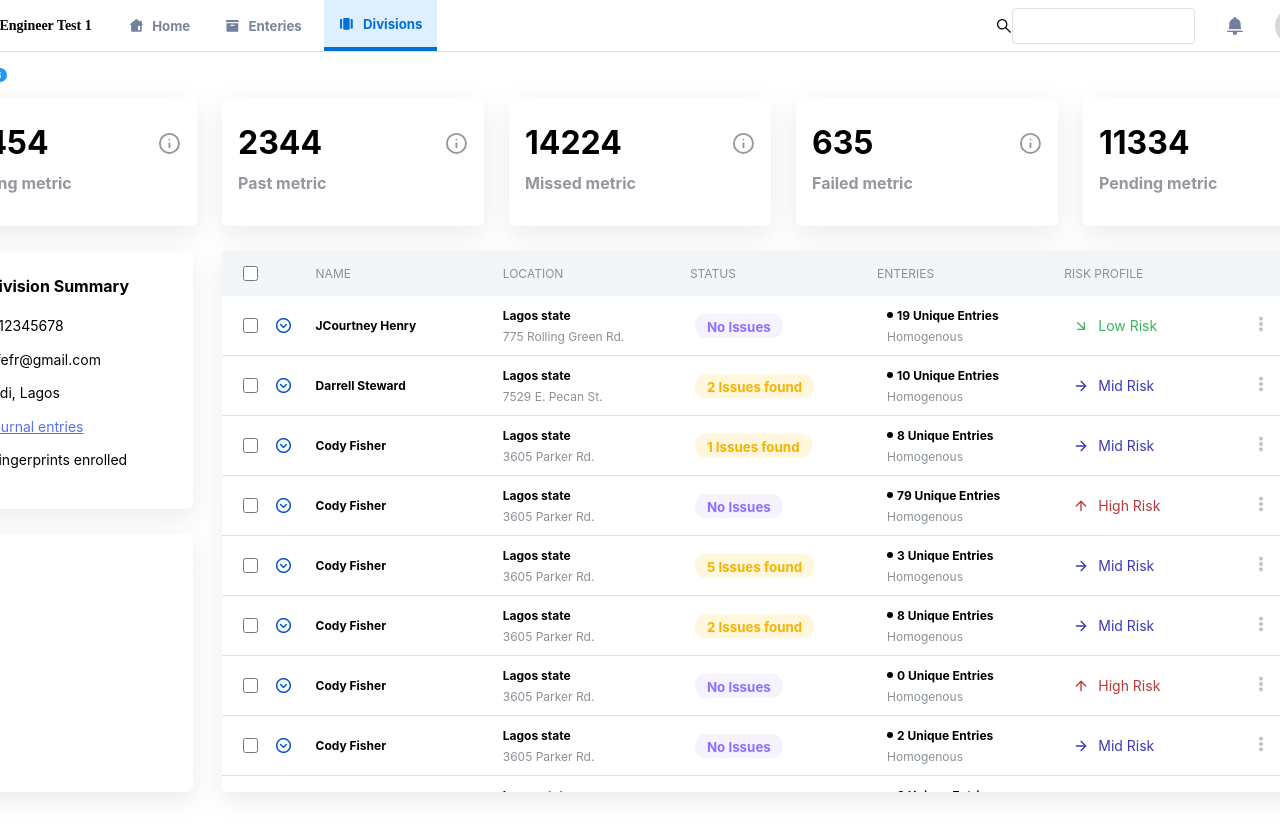
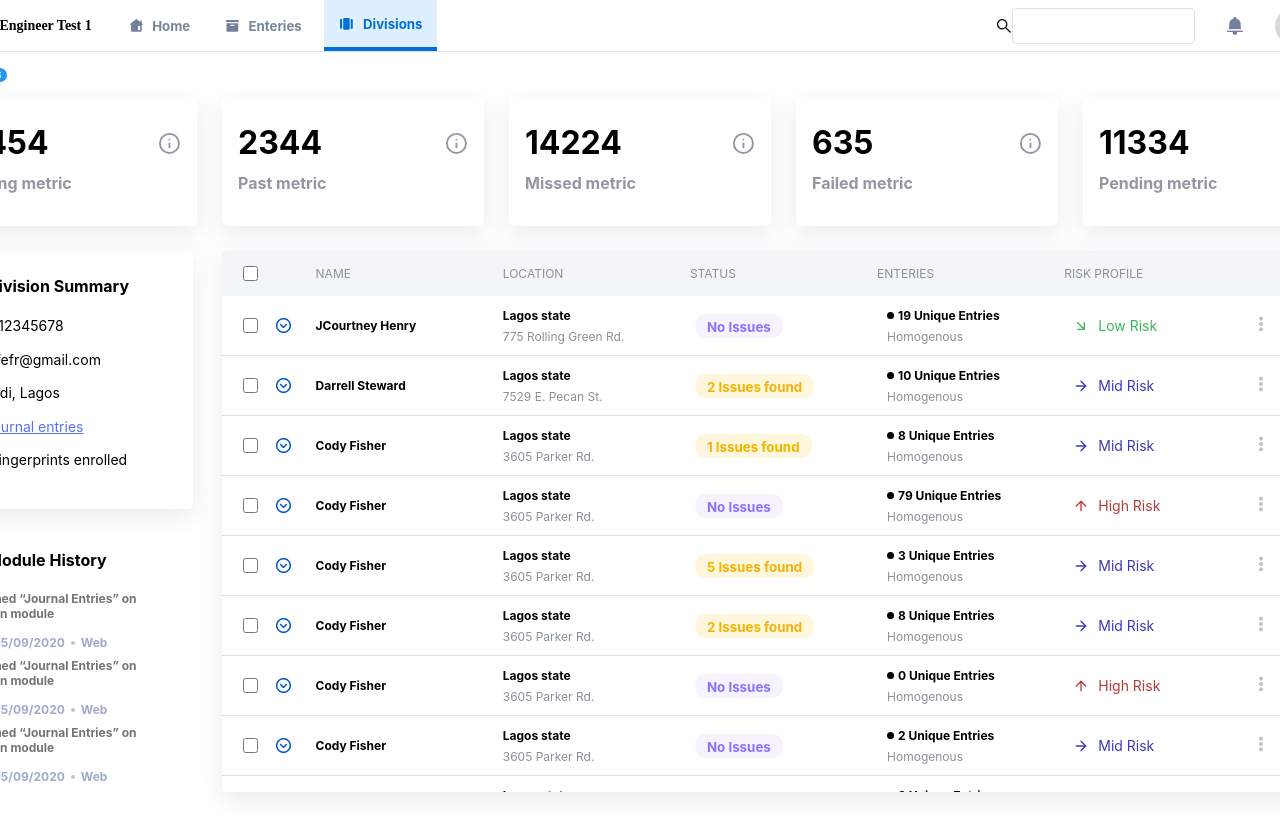
Before and after one commit to Bondesvick/Fe-Engineer, a React (Create React App) app: page / in a window 1280 px wide. Shown: the top 836 px of the page. Built offline with nearby package versions, Linux system fonts and the light colour scheme.

Commit message:
added history area

```diff
--- a/src/Components/History.jsx
+++ b/src/Components/History.jsx
@@ -5,13 +5,12 @@ const Main = styled.div`
     background-color: #fff;
     width: 258px;
     height: 258px;
-    box-shadow: rgba(149, 157, 165, 0.2) 0px 8px 24px;
+    /* box-shadow: rgba(149, 157, 165, 0.2) 0px 8px 24px; */
     border-radius: 6px;
     display: flex;
     flex-direction: column;
-    position: relative;
-    justify-content: space-around;
-    padding-left: 16px;
+    justify-content: flex-start;
+    padding: 0px 9px;
 
     grid-column-start: 1;
     grid-column-end: 2;
@@ -19,9 +18,80 @@ const Main = styled.div`
     grid-row-end: 6;
 `
 
+const Notification = styled.div`
+     display: flex;
+    flex-direction: row;
+    justify-content: flex-start;
+    width: 100%;
+    height: 100%;
+    margin-top: 9px;
+
+
+
+`
+
 export default function History() {
     return (
         <Main>
+            <div style={{display: "flex", width: "100%", alignItems: "center"}}>
+                <img src="./Images/Notify.png" alt="castle" style={{marginRight: "12px"}}/>
+                <p style={{fontWeight: "bold"}}>Module History</p>
+            </div>
+
+            <Notification>
+                <div style={{width: "20px", height: "100%"}}>
+                    <div style={{backgroundColor: "#707070", width: "9px", height: "9px", borderRadius: "50%", marginTop: "2px"}}></div>
+
+                    <div style={{height: "62px", borderLeft: "1px dashed #C4C4C4", marginLeft: "4px"}}></div>
+
+                    <div style={{backgroundColor: "#707070", width: "9px", height: "9px", borderRadius: "50%"}}></div>
+
+                    <div style={{height: "62px", borderLeft: "1px dashed #C4C4C4", marginLeft: "4px"}}></div>
+
+                    <div style={{backgroundColor: "#707070", width: "9px", height: "9px", borderRadius: "50%"}}></div>
+                </div>
+
+                {/* Alert Section */}
+                <div style={{display: "flex", justifyContent: "flex-start", flexDirection: "column"}}>
+
+                    <div style={{}}>
+                        <p style={{fontWeight: "bold", fontSize: "12px", color: "#747474", marginTop: "-4px"}}>Searched “Journal Entries” on Division module</p>
+
+                        <div style={{display: "flex", flexDirection: "row", alignItems: "center", marginTop: "-10px"}}>
+                            <p style={{fontWeight: "bold", color: "#A1AACE", fontSize: "12px"}}>22:10 15/09/2020</p>
+                            <div style={{backgroundColor: "#C4C4C4", borderRadius: "50%", height: "4px", width: "4px", margin: "0px 6px"}}></div>
+                            <p style={{fontWeight: "bold", color: "#A1AACE", fontSize: "12px"}}>Web</p>
+                        </div>
+                    </div>
+
+                    <div style={{}}>
+                        <p style={{fontWeight: "bold", fontSize: "12px", color: "#747474", marginTop: "-4px"}}>Searched “Journal Entries” on Division module</p>
+
+                        <div style={{display: "flex", flexDirection: "row", alignItems: "center", marginTop: "-10px"}}>
+                            <p style={{fontWeight: "bold", color: "#A1AACE", fontSize: "12px"}}>22:10 15/09/2020</p>
+                            <div style={{backgroundColor: "#C4C4C4", borderRadius: "50%", height: "4px", width: "4px", margin: "0px 6px"}}></div>
+                            <p style={{fontWeight: "bold", color: "#A1AACE", fontSize: "12px"}}>Web</p>
+                        </div>
+                    </div>
+
+                    <div style={{}}>
+                        <p style={{fontWeight: "bold", fontSize: "12px", color: "#747474", marginTop: "-4px"}}>Searched “Journal Entries” on Division module</p>
+
+                        <div style={{display: "flex", flexDirection: "row", alignItems: "center", marginTop: "-10px"}}>
+                            <p style={{fontWeight: "bold", color: "#A1AACE", fontSize: "12px"}}>22:10 15/09/2020</p>
+                            <div style={{backgroundColor: "#C4C4C4", borderRadius: "50%", height: "4px", width: "4px", margin: "0px 6px"}}></div>
+                            <p style={{fontWeight: "bold", color: "#A1AACE", fontSize: "12px"}}>Web</p>
+                        </div>
+                    </div>
+
+
+
+
+                </div>
+
+
+            </Notification>
+
 
         </Main>
     )
--- a/src/Components/ListArea.jsx
+++ b/src/Components/ListArea.jsx
@@ -54,7 +54,6 @@ const HeadItem = styled.div`
 
 
 export default function ListArea() {
-    console.log(data)
     return (
         <Main>
             <Top>
@@ -90,7 +89,6 @@ export default function ListArea() {
             <Content>
             {
                 data.map((val) => {
-                    console.log(val)
                     return(
                         <ListComponent key={val.id} Name={val.name} State={val.state} Address={val.address} Issues={val.issues} Enteries={val.enteries} Risk={val.risk}/>
                     )
--- a/src/Components/ListComponent.jsx
+++ b/src/Components/ListComponent.jsx
@@ -103,12 +103,12 @@ export default function ListComponent({Name, State, Address, Issues, Enteries, R
                                 alignItems: "center"
                             }}>
 
-                                <div style={{height:"6px",
-                                                width:"6px",
-                                                backgroundColor:"#000",
-                                                borderRadius:"50%",
-                                                display: "inline",
-                                                marginRight: "4px"}}>
+                                <div style={{height:"7px",
+                                            width:"7px",
+                                            backgroundColor:"#000",
+                                            borderRadius:"50%",
+                                            // display: "inline",
+                                            marginRight: "4px"}}>
                                 </div>
 
                                 <p style={{
```
Also changed, not shown: src/Components/History/HistoryWidget.jsx (added, +9 -0 lines).
